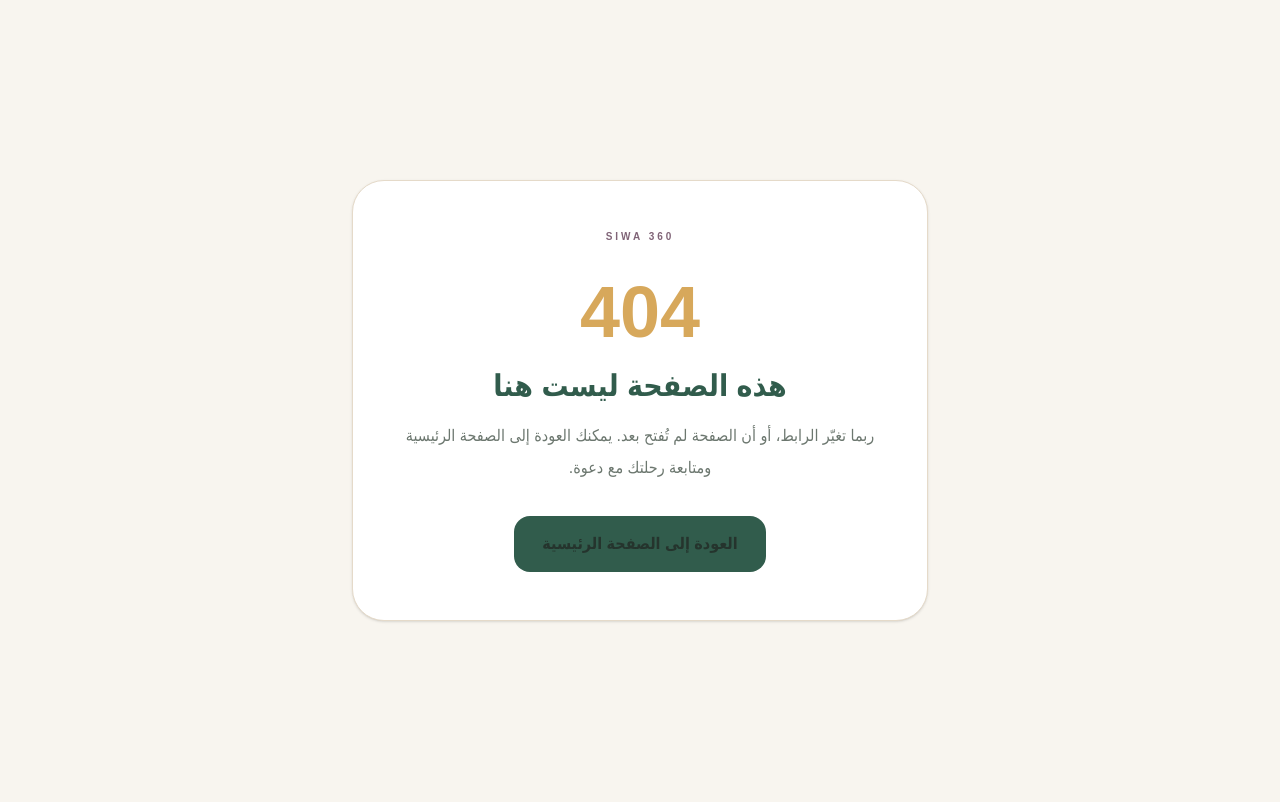
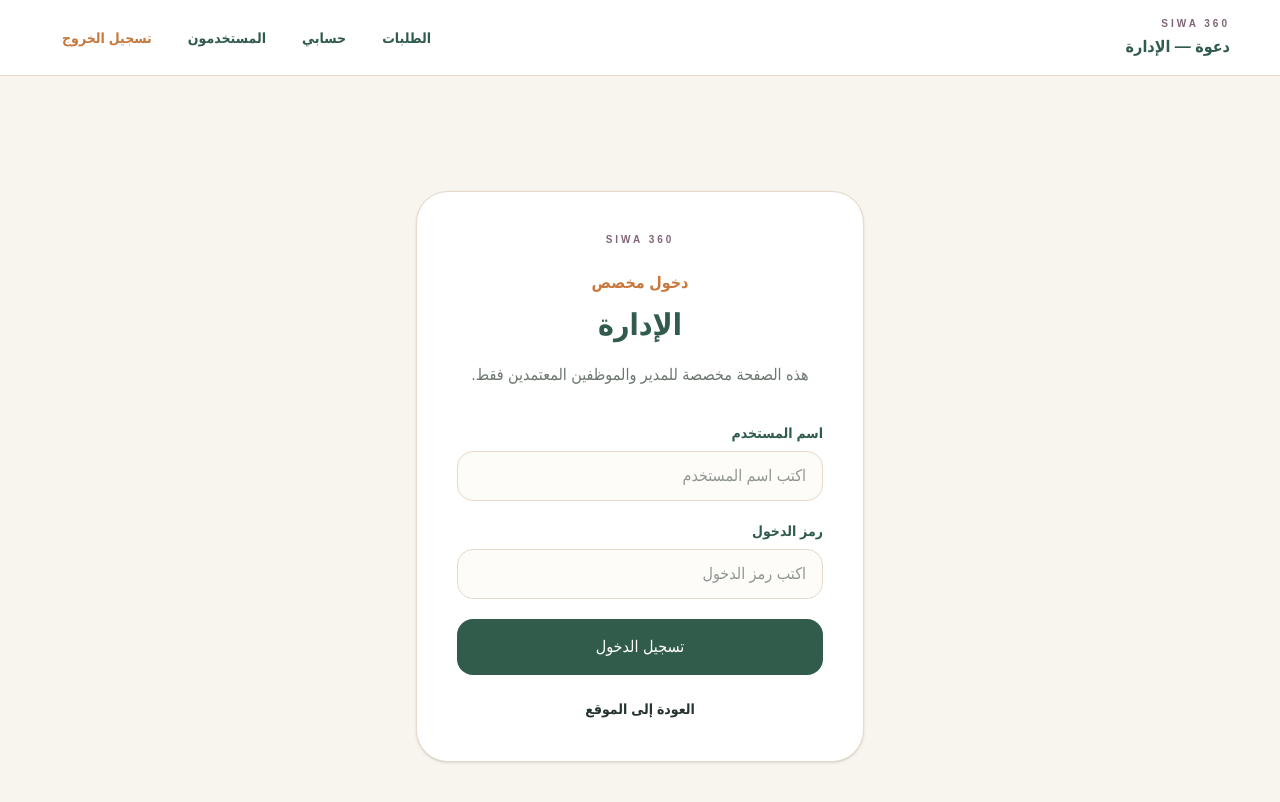
Before and after one commit to ibrahimsiwa/dawa-siwa, a Next.js app: page /staff/login in a window 1280 px wide. Before the commit this address had no page. Shown: the top 802 px of the page. Built offline with nearby package versions, Linux system fonts and the light colour scheme.

Commit message:
Create app/staff/login/page.tsx

```diff
--- /dev/null
+++ b/app/staff/login/page.tsx
@@ -0,0 +1,103 @@
+"use client";
+
+import Link from "next/link";
+import { FormEvent, useState } from "react";
+
+export default function StaffLoginPage() {
+  const [username, setUsername] = useState("");
+  const [password, setPassword] = useState("");
+  const [message, setMessage] = useState("");
+
+  function handleSubmit(event: FormEvent<HTMLFormElement>) {
+    event.preventDefault();
+
+    if (!username || !password) {
+      setMessage("اكتب اسم المستخدم ورمز الدخول.");
+      return;
+    }
+
+    setMessage("سيتم تفعيل تسجيل الدخول بعد إنشاء نظام الحسابات الآمن.");
+  }
+
+  return (
+    <main className="flex min-h-screen items-center justify-center bg-[#f8f5ef] px-4 py-10">
+      <section className="w-full max-w-md rounded-[2rem] border border-[#e5dac9] bg-white p-7 text-center shadow-sm sm:p-10">
+        <p className="text-[10px] font-bold uppercase tracking-[0.3em] text-[#806477]">
+          siwa 360
+        </p>
+
+        <p className="mt-6 font-bold text-[#c9783d]">دخول مخصص</p>
+
+        <h1 className="mt-3 text-3xl font-bold text-[#315c4c]">
+          الإدارة
+        </h1>
+
+        <p className="mt-4 leading-8 text-[#6c776f]">
+          هذه الصفحة مخصصة للمدير والموظفين المعتمدين فقط.
+        </p>
+
+        <form onSubmit={handleSubmit} className="mt-8 space-y-5 text-right">
+          <div>
+            <label
+              htmlFor="username"
+              className="mb-2 block text-sm font-bold text-[#315c4c]"
+            >
+              اسم المستخدم
+            </label>
+
+            <input
+              id="username"
+              type="text"
+              autoComplete="username"
+              value={username}
+              onChange={(event) => setUsername(event.target.value)}
+              placeholder="اكتب اسم المستخدم"
+              required
+              className="w-full rounded-2xl border border-[#e5dac9] bg-[#fdfcf9] px-4 py-3 outline-none focus:border-[#315c4c] focus:ring-4 focus:ring-[#315c4c]/10"
+            />
+          </div>
+
+          <div>
+            <label
+              htmlFor="password"
+              className="mb-2 block text-sm font-bold text-[#315c4c]"
+            >
+              رمز الدخول
+            </label>
+
+            <input
+              id="password"
+              type="password"
+              autoComplete="current-password"
+              value={password}
+              onChange={(event) => setPassword(event.target.value)}
+              placeholder="اكتب رمز الدخول"
+              required
+              className="w-full rounded-2xl border border-[#e5dac9] bg-[#fdfcf9] px-4 py-3 outline-none focus:border-[#315c4c] focus:ring-4 focus:ring-[#315c4c]/10"
+            />
+          </div>
+
+          {message && (
+            <p className="rounded-2xl bg-[#fffaf0] p-3 text-sm leading-6 text-[#765d32]">
+              {message}
+            </p>
+          )}
+
+          <button
+            type="submit"
+            className="w-full rounded-2xl bg-[#315c4c] px-6 py-4 font-bold text-white transition hover:bg-[#234338]"
+          >
+            تسجيل الدخول
+          </button>
+        </form>
+
+        <Link
+          href="/"
+          className="mt-6 inline-block text-sm font-semibold text-[#315c4c] underline"
+        >
+          العودة إلى الموقع
+        </Link>
+      </section>
+    </main>
+  );
+}
```
